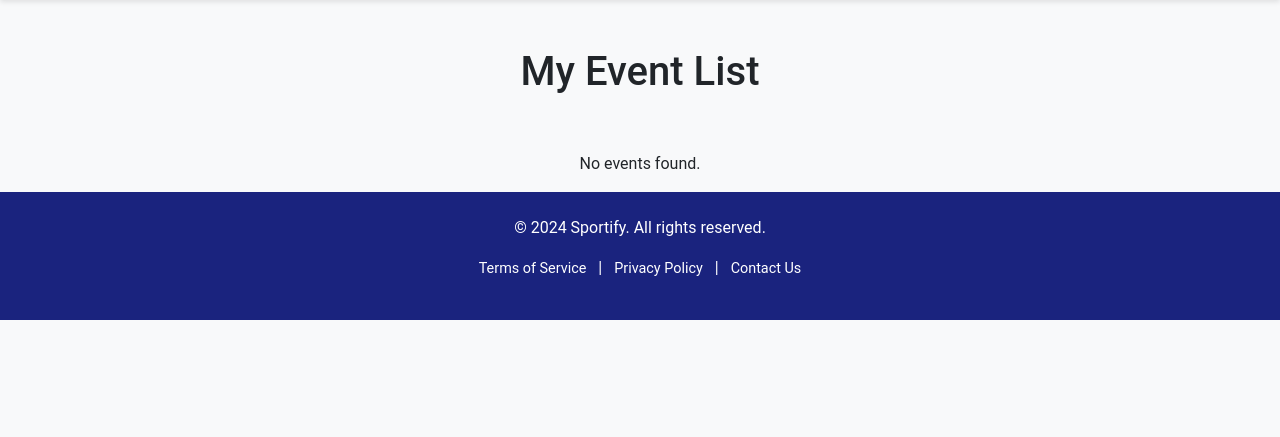
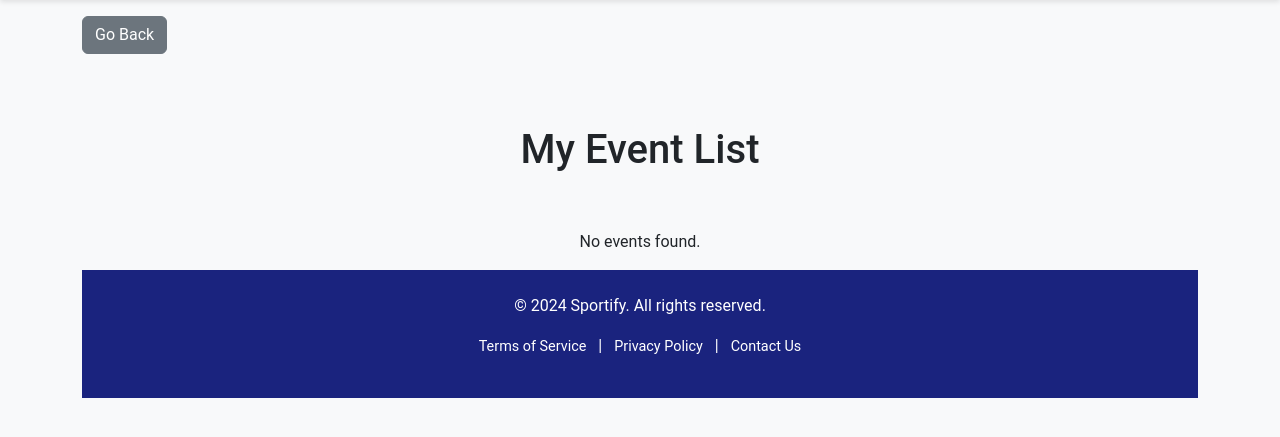
Before and after one commit to justinminlee/IAB207_A3, a Flask app: page /event/myevents in a window 1280 px wide. Shown: the part 60-497 px from the top of the page. Run offline with Flask 3, Linux system fonts and the light colour scheme; a user stored in the database is signed in; some libraries are stand-ins or nearby versions.

Commit message:
Added the back buttons for more website clarity

```diff
--- a/website/templates/event/booking-history.html
+++ b/website/templates/event/booking-history.html
@@ -3,6 +3,7 @@
 {% block content %}
 <!-- Main Content Section -->
 <main class="container my-5">
+  <a href="{{ request.args.get('next') or url_for('main.index') }}" class="btn btn-secondary mt-3 mb-4">Go Back</a>
   <h1 class="text-center mb-4">Booking History</h1>
   <div class="row">
     {% if bookings %}
--- a/website/templates/event/create-event.html
+++ b/website/templates/event/create-event.html
@@ -5,6 +5,7 @@
 {% block content %}
 
 <div class='container'>
+  <a href="{{ request.args.get('next') or url_for('main.index') }}" class="btn btn-secondary mt-3 mb-4">Go Back</a>
   <div class='row mt-5'>
     <div class='col-md-10'>
       <h2>Create an Event</h2>
--- a/website/templates/event/event-details.html
+++ b/website/templates/event/event-details.html
@@ -18,6 +18,7 @@
 <body>
     <!-- Main Content -->
     <div class="container">
+        <a href="{{ request.args.get('next') or url_for('main.index') }}" class="btn btn-secondary mt-3 mb-4">Go Back</a>
         <div class="row mt-5 mb-3 justify-content-center text-center">
             <div class="col-md-8">
                 <!-- Bold event title -->
--- a/website/templates/event/my-events.html
+++ b/website/templates/event/my-events.html
@@ -4,7 +4,12 @@
 <!-- Custom Navigation Bar -->
 
 <!-- Main Content Section -->
+<div class="container">
+
+    <!-- Back Button -->
+    <a href="{{ request.args.get('next') or url_for('main.index') }}" class="btn btn-secondary mt-3 mb-4">Go Back</a>
 <div class="row">
+
   <div class="col-md-12 text-center">
     <br>
   </br>
--- a/website/templates/event/update-event.html
+++ b/website/templates/event/update-event.html
@@ -5,6 +5,8 @@
 {% block content %}
 
 <div class='container'>
+    <!-- Back Button -->
+    <a href="{{ request.args.get('next') or url_for('main.index') }}" class="btn btn-secondary mt-3 mb-4">Go Back</a>
   <div class='row mt-5'>
     <div class='col-md-10'>
       <h2>Update an event</h2>
```
